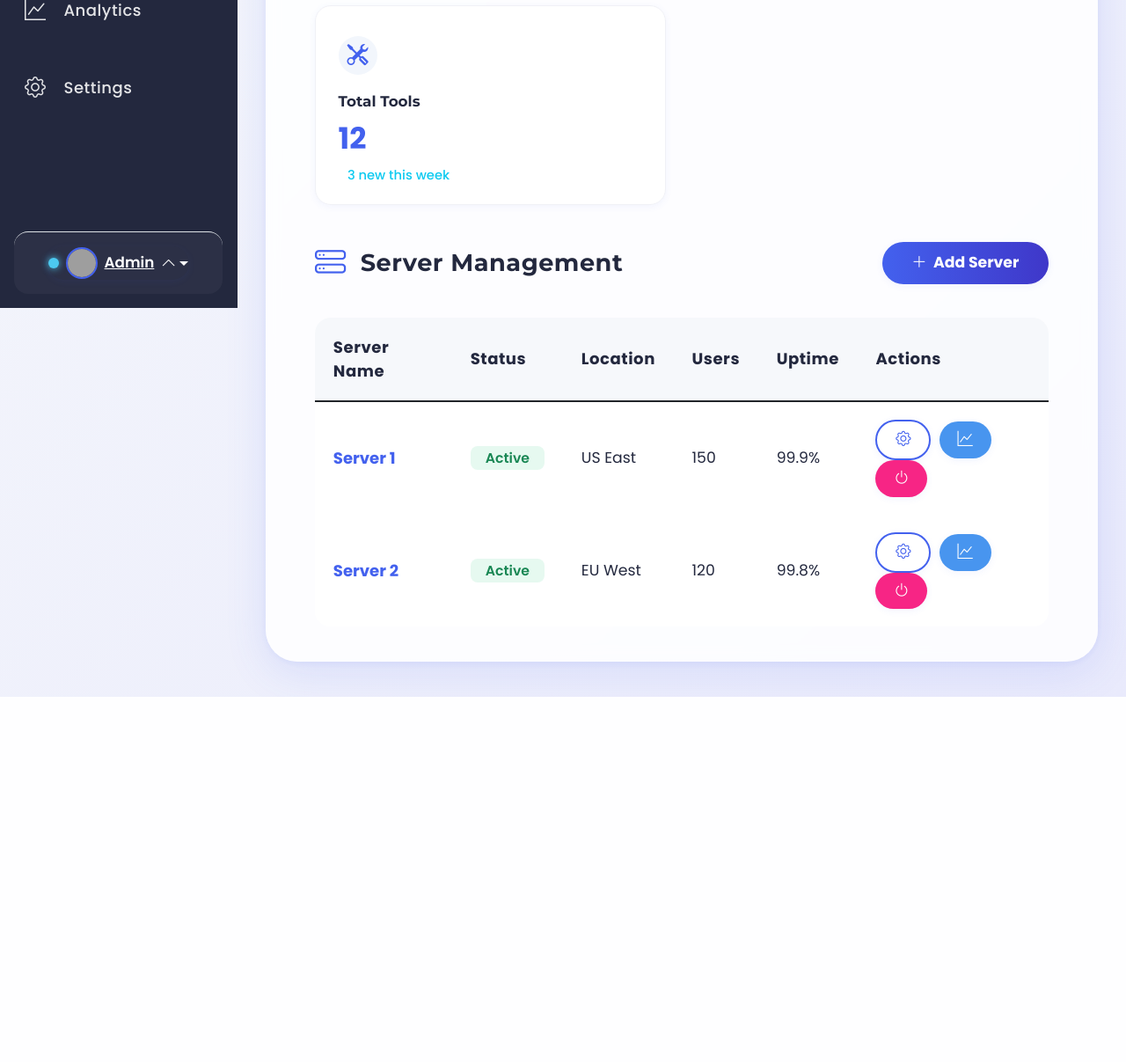
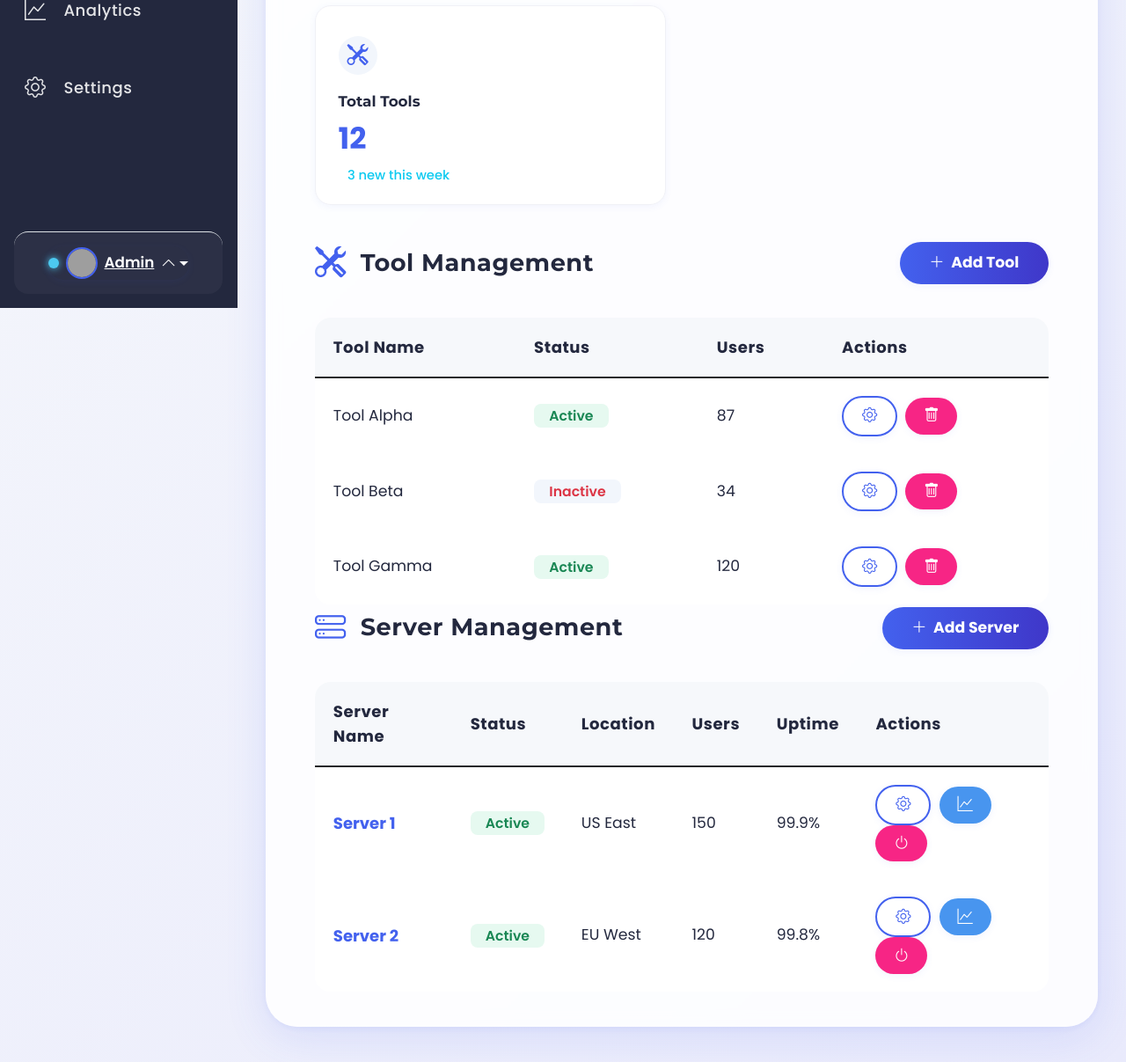
Before and after one commit to cipher-x-darkregime/Rev-Proxy, a PHP site: page /admin.php in a window 1280 px wide. Shown: the part 450-1657 px from the top of the page at 88% size. Before the commit the page ends 1242 px from the top, so only its background shows below. Run offline with PHP 8.4, Linux system fonts and the light colour scheme; a user stored in the database is signed in; data comes from the database, SQL or seed files in the repository; data that the repository does not hold is empty; some libraries are stand-ins or nearby versions; grey boxes are pictures that could not be loaded.

Commit message:
Update admin.php

```diff
--- a/admin.php
+++ b/admin.php
@@ -1014,6 +1014,56 @@ $total_cookies = $conn->query('SELECT COUNT(*) FROM cookies')->fetchColumn();
                         </div>
                     </div>
 
+                    <!-- Tool Management Section -->
+                    <div class="section-header-row">
+                        <div class="section-header"><i class="bi bi-tools"></i> Tool Management</div>
+                        <button class="btn btn-primary">
+                            <i class="bi bi-plus-lg me-1"></i>
+                            Add Tool
+                        </button>
+                    </div>
+                    <div class="server-table-responsive">
+                        <table class="table server-table align-middle">
+                            <thead>
+                                <tr>
+                                    <th>Tool Name</th>
+                                    <th>Status</th>
+                                    <th>Users</th>
+                                    <th>Actions</th>
+                                </tr>
+                            </thead>
+                            <tbody>
+                                <tr>
+                                    <td>Tool Alpha</td>
+                                    <td><span class="badge text-success">Active</span></td>
+                                    <td>87</td>
+                                    <td>
+                                        <button class="btn btn-outline-primary btn-sm"><i class="bi bi-gear"></i></button>
+                                        <button class="btn btn-danger btn-sm"><i class="bi bi-trash"></i></button>
+                                    </td>
+                                </tr>
+                                <tr>
+                                    <td>Tool Beta</td>
+                                    <td><span class="badge text-danger">Inactive</span></td>
+                                    <td>34</td>
+                                    <td>
+                                        <button class="btn btn-outline-primary btn-sm"><i class="bi bi-gear"></i></button>
+                                        <button class="btn btn-danger btn-sm"><i class="bi bi-trash"></i></button>
+                                    </td>
+                                </tr>
+                                <tr>
+                                    <td>Tool Gamma</td>
+                                    <td><span class="badge text-success">Active</span></td>
+                                    <td>120</td>
+                                    <td>
+                                        <button class="btn btn-outline-primary btn-sm"><i class="bi bi-gear"></i></button>
+                                        <button class="btn btn-danger btn-sm"><i class="bi bi-trash"></i></button>
+                                    </td>
+                                </tr>
+                            </tbody>
+                        </table>
+                    </div>
+
                     <div class="section-header-row">
                         <div class="section-header"><i class="bi bi-hdd-stack"></i> Server Management</div>
                         <button class="btn btn-primary">
```
